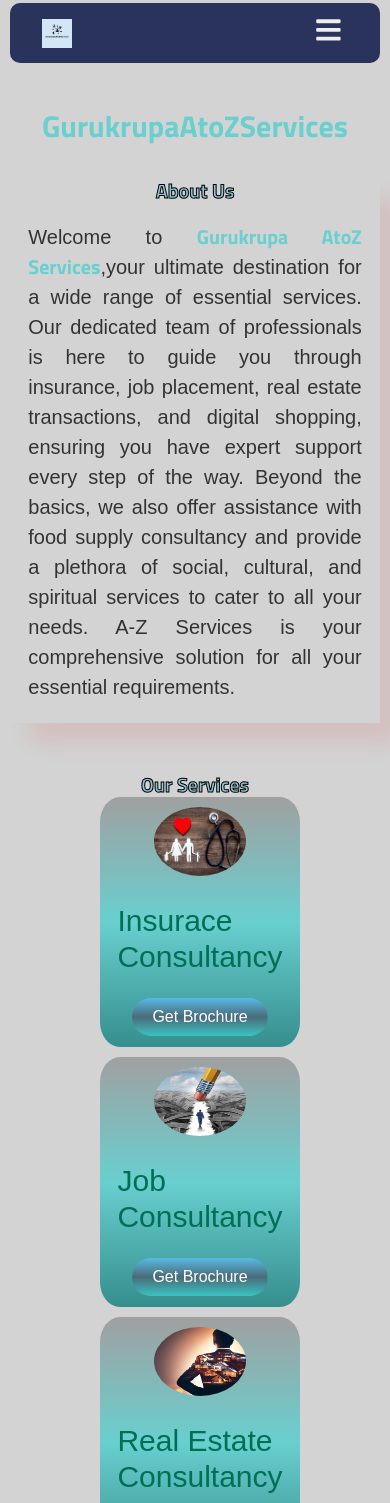
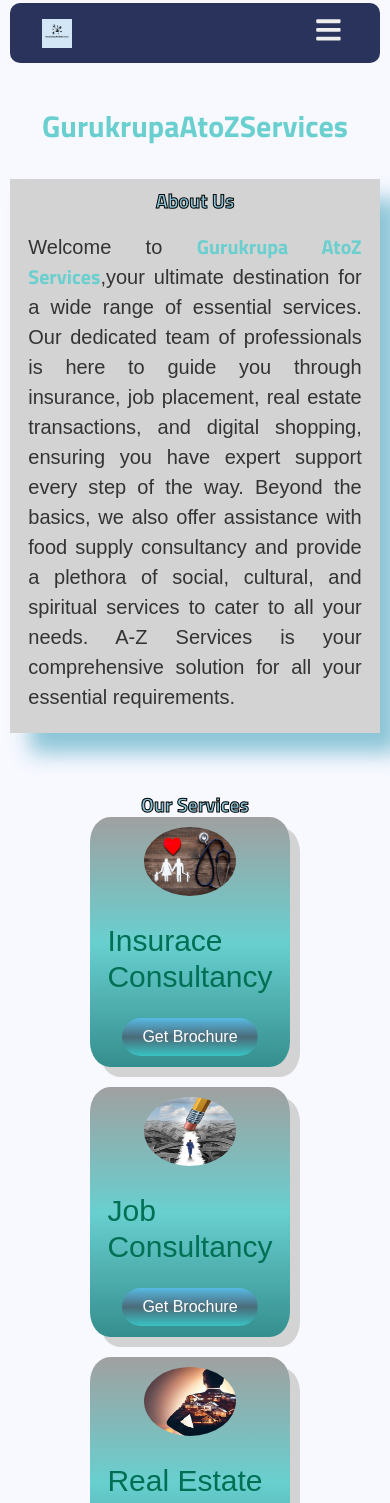
Before and after one commit to vijaykumar8899/GurukrupaAtoZServices, a React (Vite) app: page / in a window 390 px wide. Shown: the top 1503 px of the page. Built offline with nearby package versions, Linux system fonts and the light colour scheme.

Commit message:
added shadow

```diff
--- a/src/Styles/bio.css
+++ b/src/Styles/bio.css
@@ -5,8 +5,9 @@
   border-radius: 50px;
   display: grid;
   place-items: center;
-  box-shadow: 20px 20px 20px rgba(215, 27, 27, 0.1);
+  box-shadow: 20px 20px 20px #8cc5d7;
   transition: transform 0.3s, box-shadow 0.3s;
+  background-color: #d3d3d3;
   /* background-color: red; */
 }
 
--- a/src/Styles/container.css
+++ b/src/Styles/container.css
@@ -17,10 +17,13 @@
   border-radius: 10%;
   flex-direction: column;
   margin-left: 10px; /* space between each container*/
-  margin-bottom: 10px;
+  margin-bottom: 20px;
+  margin-right: 20px;
 
   position: relative;
   overflow: hidden;
+  box-shadow: 10px 10px 0px var(--upperColor);
+  transition: transform 0.3s, box-shadow 0.3s;
 }
 
 #our-services {
--- a/src/Styles/main.css
+++ b/src/Styles/main.css
@@ -8,11 +8,10 @@
 }
 
 :root {
-  --mainColor: #29335c;
-  --mainColorLight: #5767aa;
-  --secondaryColor: #db2b39;
+  --upperColor: #d3d3d3;
+  --shadowColor: #8cc5d7;
   --textColor: #eee;
-  background-color: #d3d3d3;
+  background-color: #f8f8ff;
 }
 
 header {
@@ -24,7 +23,7 @@ header {
   margin: 0 auto;
   border-radius: 10px;
   padding: 0 2rem;
-  background-color: var(--mainColor);
+  background-color: #29335c;
   color: var(--textColor);
 }
 
@@ -44,7 +43,7 @@ nav a {
 }
 
 nav a:hover {
-  color: var(--secondaryColor);
+  color: #db2b39;
 }
 
 header .nav-btn {
@@ -75,6 +74,7 @@ nav {
   font-size: 30px;
   color: #8cc5d7;
   -webkit-text-stroke: 1px black;
+  margin-top: 10px;
 }
 
 .container-row {
@@ -89,8 +89,9 @@ nav {
   align-items: center;
   margin-top: 20px;
   margin-bottom: 20px;
-  box-shadow: 20px 20px 20px rgba(215, 27, 27, 0.1);
+  box-shadow: 20px 20px 20px #8cc5d7;
   transition: transform 0.3s, box-shadow 0.3s;
+  background-color: var(--upperColor);
 }
 
 .about-paragraph {
@@ -127,7 +128,7 @@ nav {
     align-items: center;
     justify-content: center;
     gap: 1.5rem;
-    background-color: var(--mainColor);
+    background-color: var(#29335c);
     transition: 1s;
   }
 
@@ -152,7 +153,7 @@ nav {
   }
 
   .sub-heading {
-    font-size: 20px;
+    font-size: 25px;
     line-height: 1;
   }
 
@@ -160,8 +161,9 @@ nav {
     width: 95%;
     margin: 0 auto;
     align-items: center;
-    box-shadow: 20px 20px 20px rgba(215, 27, 27, 0.1);
+    box-shadow: 20px 20px 20px #8cc5d7;
     transition: transform 0.3s, box-shadow 0.3s;
+    background-color: var(--upperColor);
     margin-top: 20px;
     margin-bottom: 20px;
   }
--- a/src/Styles/youtubeDisplayComponent.css
+++ b/src/Styles/youtubeDisplayComponent.css
@@ -14,8 +14,9 @@
 .youtube-video-row {
   /* border: 2px solid #8cc5d7; */
   border-radius: 8px;
-  /* box-shadow: 0px 0px 10px rgba(0, 0, 0, 0.1); */
-  box-shadow: 20px 20px 20px rgba(215, 27, 27, 0.1);
+  box-shadow: 20px 20px 20px #8cc5d7;
+  transition: transform 0.3s, box-shadow 0.3s;
+  background-color: var(--upperColor);;
   transition: transform 0.3s, box-shadow 0.3s;
   margin: 10px;
   overflow: hidden;
```
Also changed, not shown: src/Fonts-Colors/colors.jsx (added).
